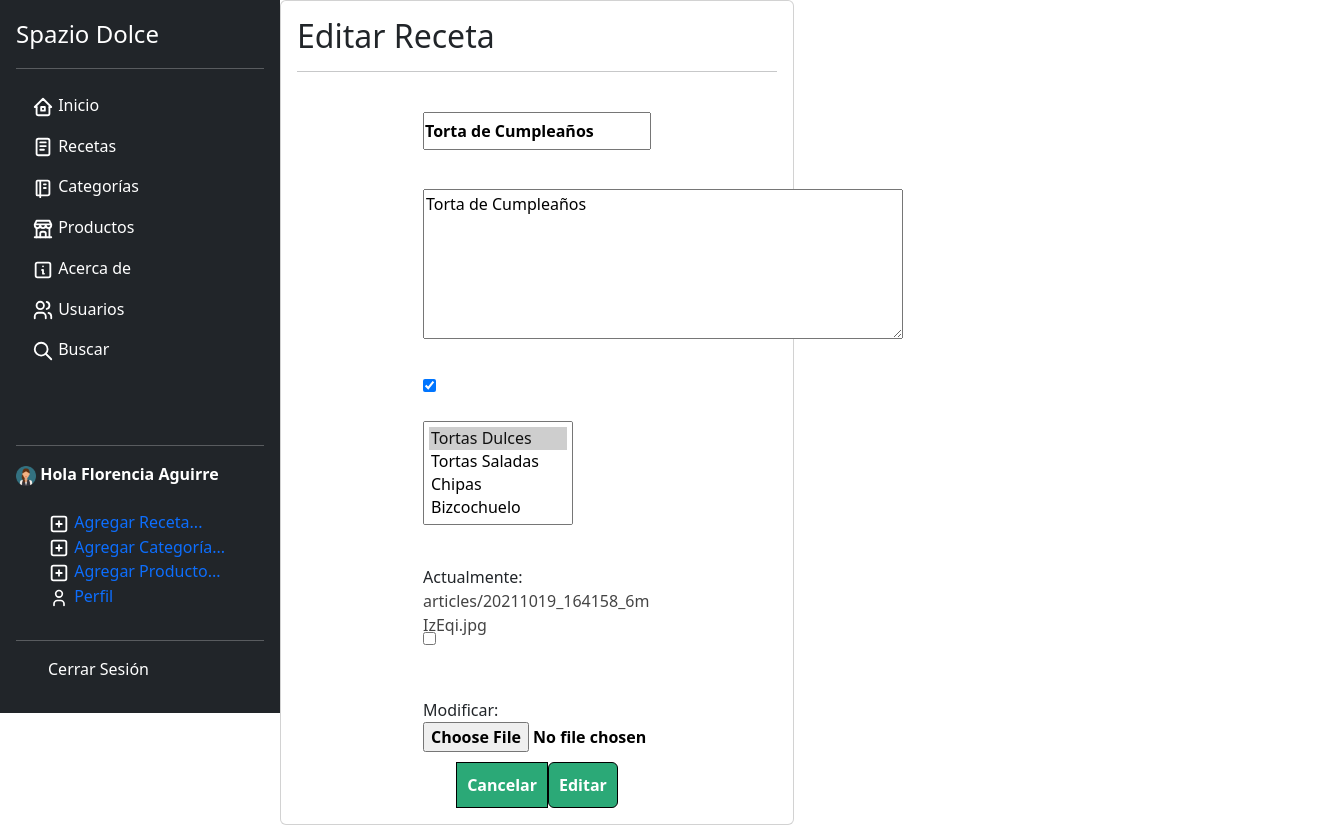
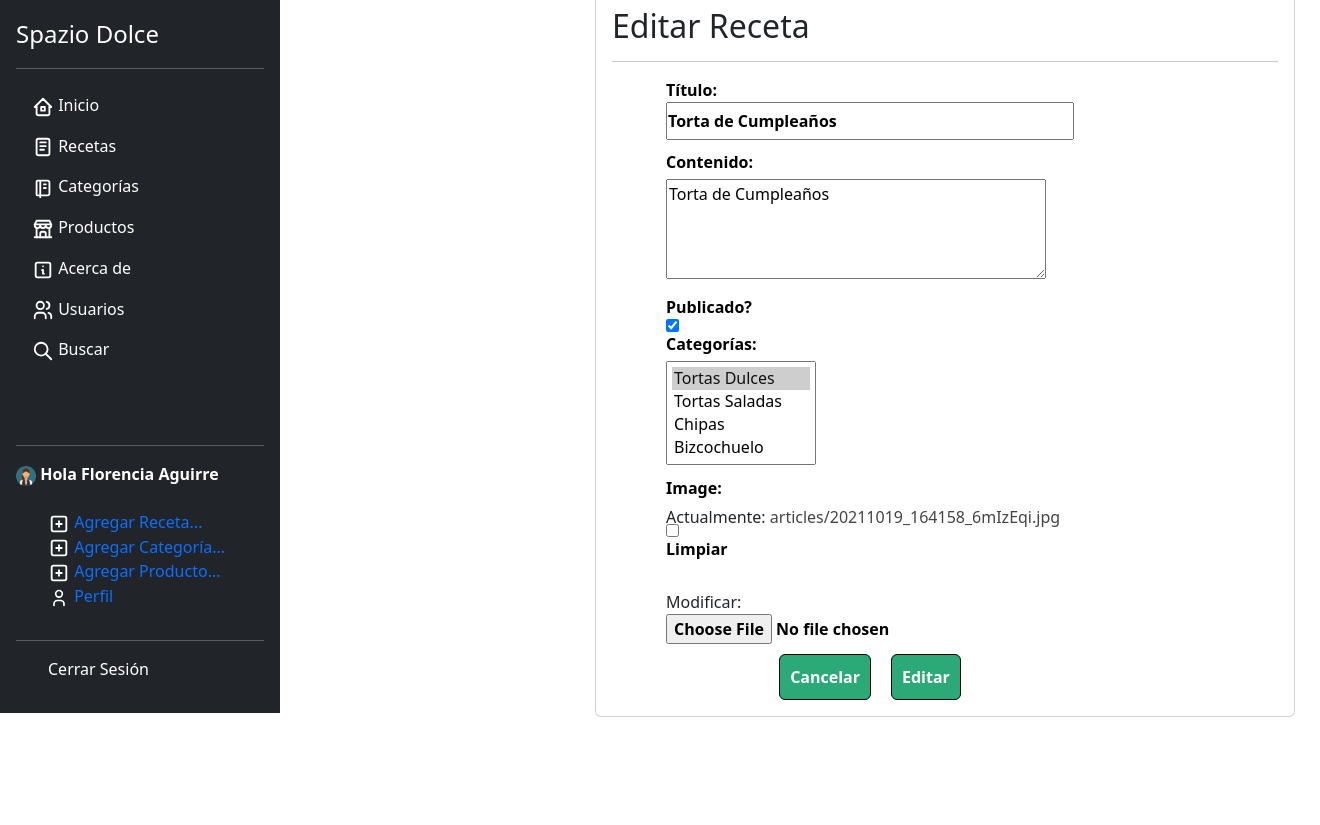
Before and after one commit to FlorAguirre/BlogPasteleria, a Django app: page /modificar-articulo/123/ in a window 1320 px wide. After the commit the page ends 717 px from the top, so only its background shows below. Run offline with Django 4.2, Linux system fonts and the light colour scheme; a user stored in the database is signed in; data comes from the database, SQL or seed files in the repository; both versions use the stored data as it was after the commit; some libraries are stand-ins or nearby versions.

Commit message:
Agregando estilos a la sección de Recetas - Categorías

```diff
--- a/blog/templates/articles/modificar.html
+++ b/blog/templates/articles/modificar.html
@@ -4,21 +4,21 @@
 
 {% block content %}
 
-<div class="card">
-    <div class="card-body">
+<div class="card formEditarReceta">
+    <div class="card-body ">
         <h2> Editar Receta </h2>
         <hr>
 
-        <div class="row">
+        <div class=" form-edit">
             <div class="col-12 col-md-6 offset-md-3">
 
-                <form action="" method="POST" enctype="multipart/form-data">
+                <form class ="formEditReceta" action="" method="POST" enctype="multipart/form-data">
                     {% csrf_token %}
 
                     {{form}}
 
-                    <div class="d-flex justify-content-center">
-                        <a href="{% url 'list_articles' %}"><button>Cancelar</button></a>
+                    <div class="d-flex justify-content-center formEditBotones">
+                        <a href="{% url 'list_articles' %}"><button class="btn btn-primary" >Cancelar</button></a>
                         <input type='submit' value='Editar' class="btn btn-primary">
                     </div>
                 </form>
--- a/blog/templates/categories/categories.html
+++ b/blog/templates/categories/categories.html
@@ -1,6 +1,7 @@
 
 {% for category in categories%}
-<article class = "article-item">
+
+<article class = "category-item">
 
 
     <div class = "data">
@@ -21,5 +22,6 @@
     </div>
     <div class= "clearfix"></div>
 </article>
-<hr>
+
+<hr class="hr">
 {% endfor %}
--- a/blog/templates/categories/category.html
+++ b/blog/templates/categories/category.html
@@ -5,9 +5,10 @@
 
 
 {%block content %}
-    <h1 class ="title">{{category.name}}</h1>
-    <p>{{category.description}} </p>
+    <h1 class ="title-category">{{category.name}}</h1>
+
 
     {% include 'articles/articles.html' %}
+    {% include 'categories/pagination.html' %}
 
 {% endblock %}
--- a/blog/templates/categories/listcategory.html
+++ b/blog/templates/categories/listcategory.html
@@ -6,8 +6,9 @@
 
 {%block content %}
 <body class="body-list-cat">
-    <h1 class ="title">{{title}}</h1>
+    <h1 class ="title-categories">{{title}}</h1>
 
     {% include 'categories/categories.html' %}
+
     </body>
 {% endblock %}
--- a/blog/views.py
+++ b/blog/views.py
@@ -46,6 +46,9 @@ def categories(request):
 
     avatares = Avatar.objects.filter(user=request.user.id)
 
+
+
+
     return render(request,'categories/listcategory.html',{
         'title' : 'Categorías',
         'categories' : categories,
@@ -76,10 +79,14 @@ def category(request, category_id):
     category = get_object_or_404(Category, id=category_id)
     articles = Article.objects.filter(categories = category_id)
     avatares = Avatar.objects.filter(user=request.user.id)
+    paginator = Paginator(articles, 2)
+
+    page = request.GET.get('page')
+    page_categories = paginator.get_page(page)
 
     return render(request,'categories/category.html',{
         'category' : category,
-        'articles' :articles,
+        'articles' :page_categories,
         'url' : avatares[0].imagen.url
     })
 
--- a/mainapp/static/css/styles.css
+++ b/mainapp/static/css/styles.css
@@ -262,6 +262,15 @@ nav>ul>li:hover>ul>li:hover a {
 
 /* Recetas */
 
+.article-item {
+  display: flex;
+  flex-direction: row;
+  margin-left: 20%;
+  margin-top: 40px;
+  width:100%;
+}
+
+
 
 .title-receta {
   color: white;
@@ -282,6 +291,83 @@ nav>ul>li:hover>ul>li:hover a {
 
 .content {
   line-height: 25px;
+}
+
+/* Modificar - Receta */
+
+.formEditarReceta{
+  width:700px;
+  margin-left: 50%;
+  margin-top: 40px;
+}
+
+.formEditReceta label{
+  color:black !important;
+
+}
+
+.form-edit{
+  margin-left: -150px;
+}
+
+.formEditBotones{
+  gap:20px;
+}
+
+
+@media screen and (min-width:376px) and (max-width:1480px) {
+.formEditarReceta{
+  width:700px;
+  margin-left: 45%;
+  margin-top: -10px;
+}
+
+.formEditReceta label{
+    color:black !important;
+}
+
+.formEditReceta textarea{
+    height: 100px !important;
+    width: 380px !important;
+}
+
+.form-edit{
+  margin-left: -150px;
+}
+
+.formEditBotones{
+  gap:20px;
+}
+
+}
+
+
+/* Ver Receta */
+
+.verReceta{
+  width:100%;
+  margin-left: 50%;
+  margin-top: 40px;
+}
+
+
+
+/* Categorías */
+.category-item{
+  margin-left: 20%;
+  margin-top: 40px;
+  width:100%;
+}
+
+
+.title-categories{
+  margin-left: 28%;
+  margin-top: 20px;
+}
+
+.title-category{
+  margin-left: 15%;
+  margin-top: 20px;
 }
 
 
@@ -496,13 +582,6 @@ nav>ul>li:hover>ul>li:hover a {
   margin: 40px;
 }
 
-.article-item {
-  display: flex;
-  flex-direction: row;
-  margin-left: 20%;
-  margin-top: 40px;
-  width:100%;
-}
 
 /* Sidebar Active */
 
```
Also changed, not shown: blog/templates/articles/detail.html (+5 -8 lines), blog/templates/categories/pagination.html (added, +24 -0 lines), db.sqlite3, media/articles/20211019_164158_6mIzEqi.jpg (added).
